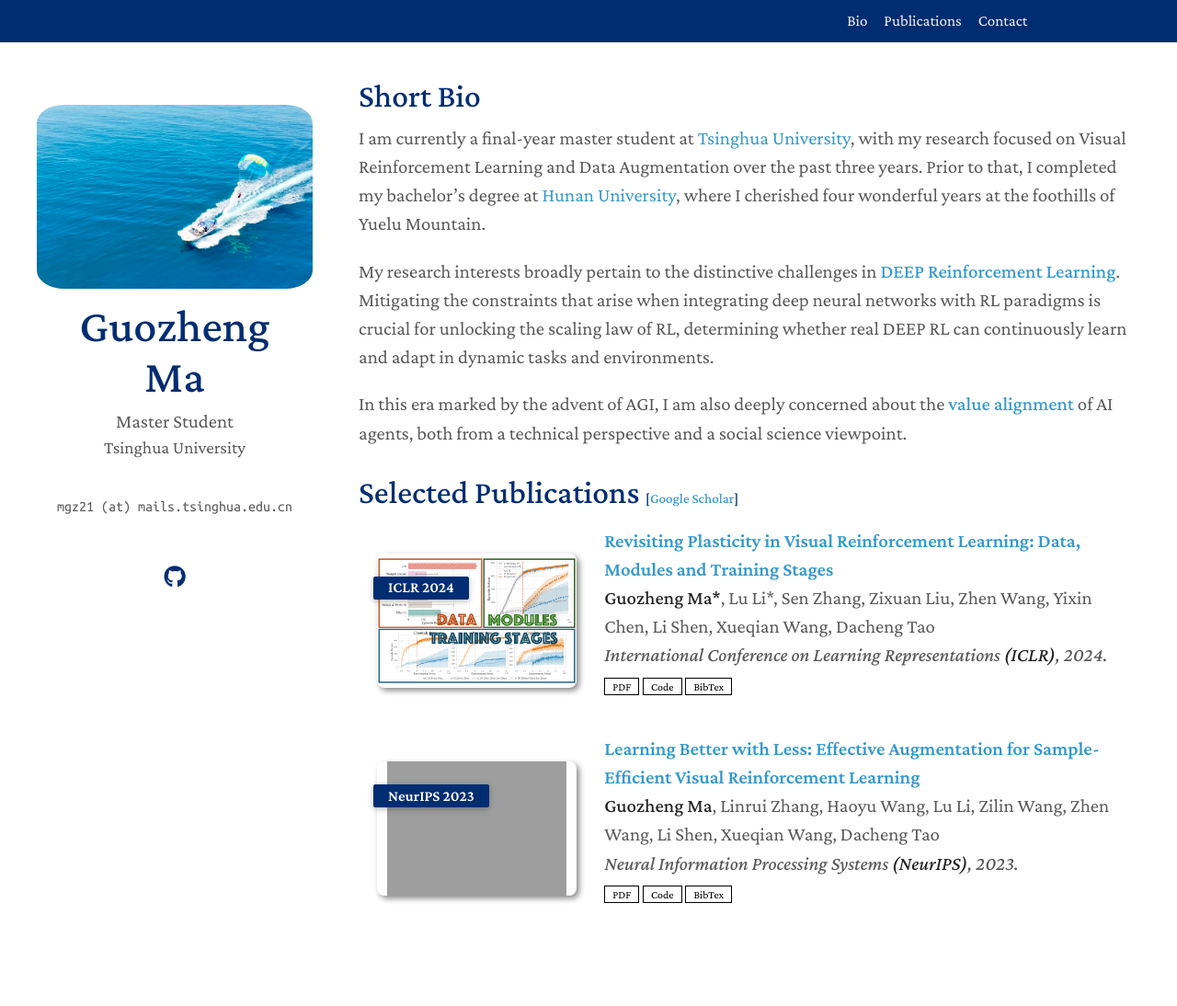
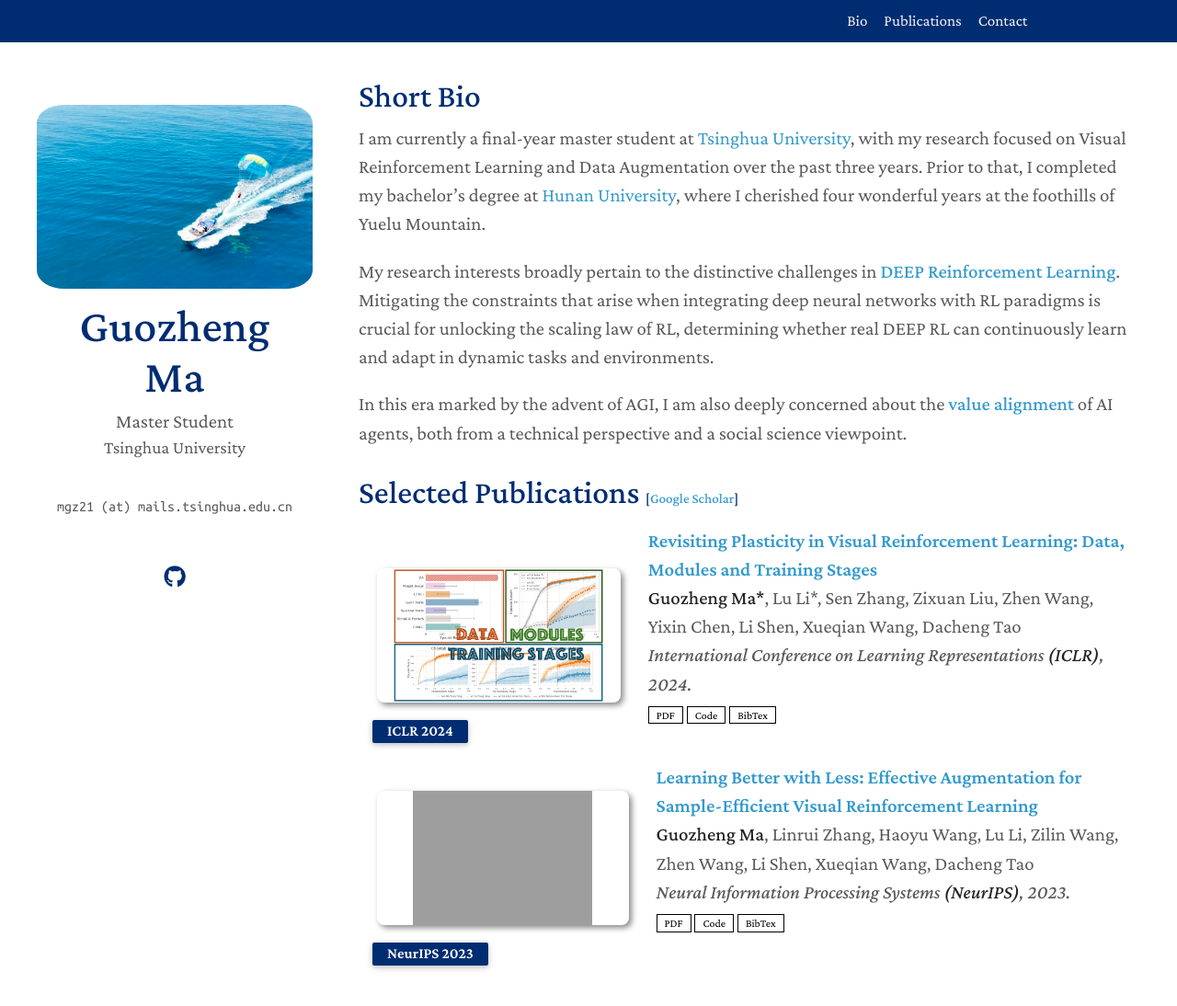
Before and after one commit to Guozheng-Ma/guozheng-ma.github.io, a Jekyll site: the page built from index.md, in a window 1280 px wide and 1157 px high. Shown: the top 1094 px of the window at 92% size. Built offline with Jekyll 4.4.1, drawn with Linux system fonts in a browser that asks for light colours; a style sheet for code colours, icons or effects is not loaded; grey boxes are pictures that could not be loaded.

Commit message:
Update pub.css

```diff
--- a/assets/css/pub.css
+++ b/assets/css/pub.css
@@ -40,7 +40,8 @@ blockquote { background: var(--global-bg-color); border-left: 2px solid var(--gl
 
 .publications ol.bibliography li .abbr { height: 8rem; margin-bottom: 0.5rem; }
 
-.publications ol.bibliography li .abbr abbr { display: inline-block; background-color: var(--global-theme-color); padding-left: 1rem; padding-right: 1rem; position: absolute; top: 30px; left: 16px; }
+.publications ol.bibliography li .abbr abbr { display: inline-block; background-color: var(--global-theme-color); padding-left: 1rem; padding-right: 1rem; }
+/* .publications ol.bibliography li .abbr abbr { display: inline-block; background-color: var(--global-theme-color); padding-left: 1rem; padding-right: 1rem; position: absolute; top: 30px; left: 16px; } */
 
 .publications ol.bibliography li .abbr abbr a { color: white; }
 
```
